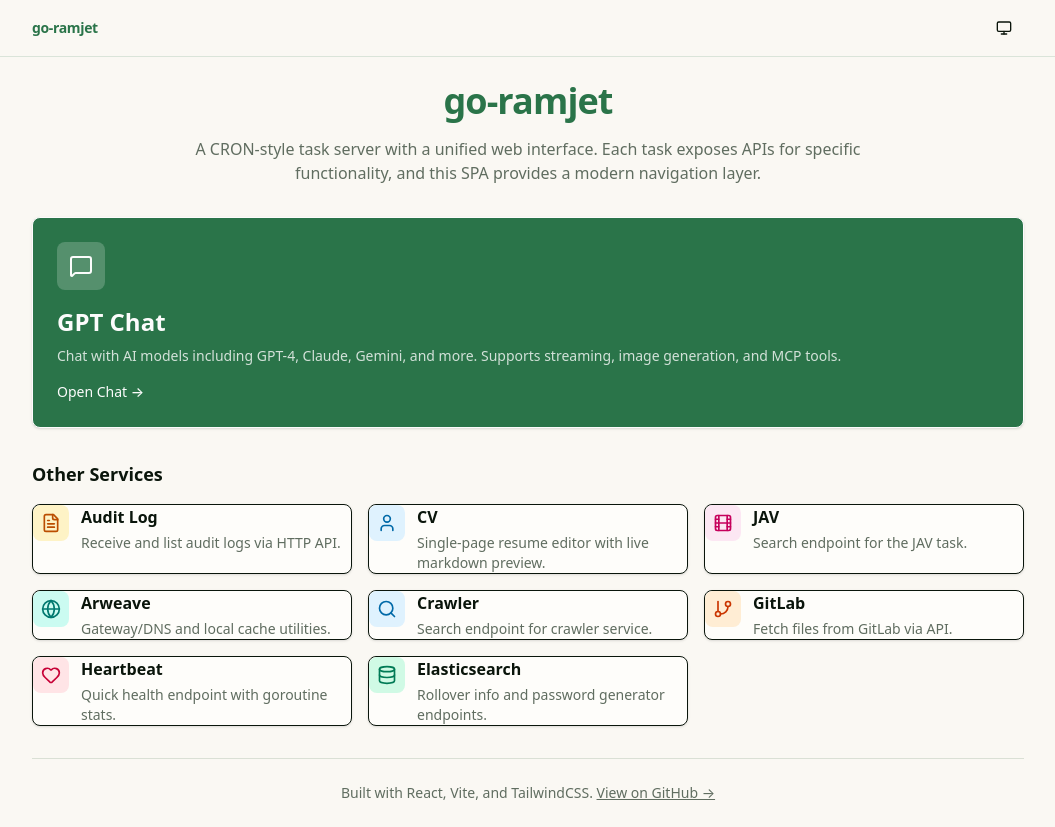
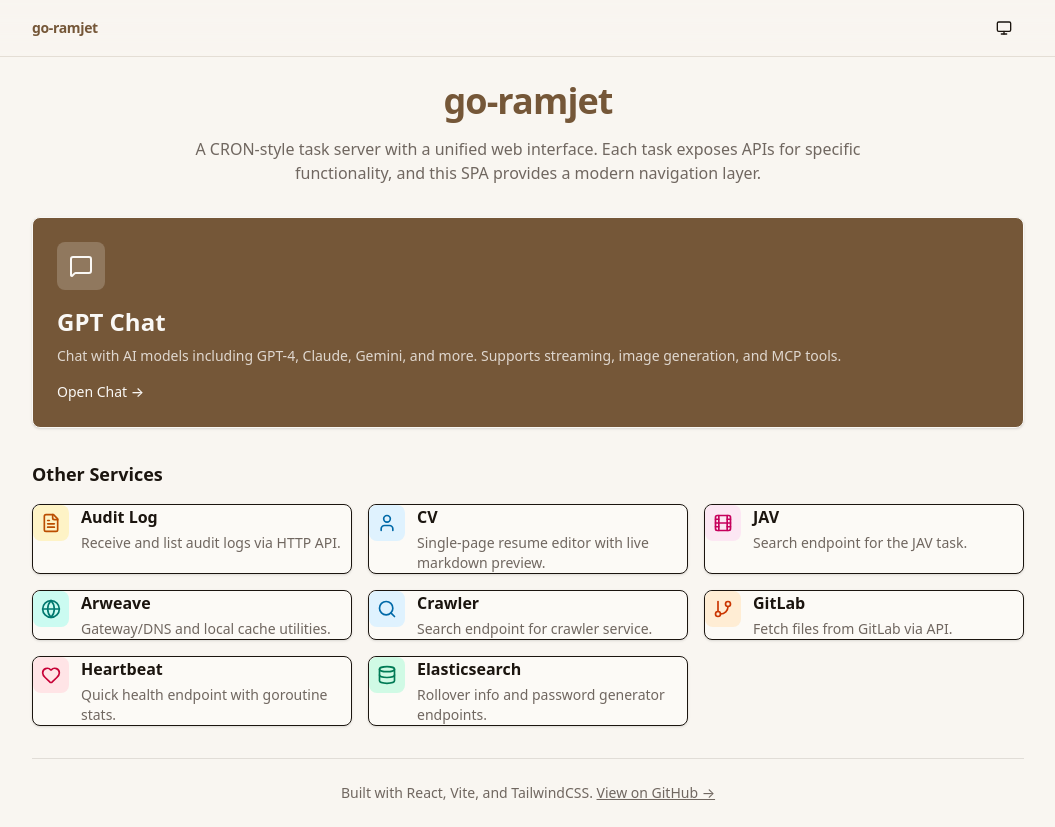
Before and after one commit to Laisky/go-ramjet, a React (Vite) app in the folder web/: page / in a window 1280 px wide. Shown: the whole page, without its empty margins (112-1167 px from the left). Built offline with nearby package versions, Linux system fonts and the light colour scheme; no server answers.

Commit message:
style: update color palette for light and dark themes to enhance visual consistency

```diff
--- a/web/src/styles/globals.css
+++ b/web/src/styles/globals.css
@@ -66,55 +66,55 @@ body {
 :root {
   color-scheme: light;
 
-  /* Core Palette - Light (Sage / Natural Calm) */
+  /* Core Palette - Light (Subtle Papyrus) */
 
-  /* Warm off-white background — like paper, not a screen */
-  --background: oklch(98% 0.008 95);
-  --foreground: oklch(18% 0.025 145);
+  /* Nearly neutral with the faintest warm breath */
+  --background: oklch(97.5% 0.008 85);
+  --foreground: oklch(20% 0.015 60);
 
-  /* Cards slightly warmer than background */
-  --card: oklch(99.5% 0.005 95);
-  --card-foreground: oklch(18% 0.025 145);
+  /* Cards: barely distinguishable from background */
+  --card: oklch(98.5% 0.006 85);
+  --card-foreground: oklch(20% 0.015 60);
 
-  --popover: oklch(99.5% 0.005 95);
-  --popover-foreground: oklch(18% 0.025 145);
+  --popover: oklch(98.5% 0.006 85);
+  --popover-foreground: oklch(20% 0.015 60);
 
-  /* Primary: sage green — muted, natural, calm */
-  --primary: oklch(50% 0.1 155);
-  --primary-foreground: oklch(99% 0 0);
+  /* Primary: quiet warm brown — present but never loud */
+  --primary: oklch(48% 0.06 65);
+  --primary-foreground: oklch(98% 0.005 85);
 
-  /* Secondary / Muted: warm gray-green */
-  --secondary: oklch(95% 0.012 130);
-  --secondary-foreground: oklch(25% 0.03 145);
+  /* Secondary / Muted: whisper of warmth */
+  --secondary: oklch(94% 0.008 80);
+  --secondary-foreground: oklch(30% 0.02 60);
 
-  --muted: oklch(95% 0.012 130);
-  --muted-foreground: oklch(52% 0.025 145);
+  --muted: oklch(94% 0.008 80);
+  --muted-foreground: oklch(52% 0.015 60);
 
-  /* Accent: soft sage tint for selected/hover states */
-  --accent: oklch(93% 0.03 150);
-  --accent-foreground: oklch(35% 0.08 155);
+  /* Accent: barely-there warm tint for hover/selected */
+  --accent: oklch(92.5% 0.015 80);
+  --accent-foreground: oklch(35% 0.04 60);
 
-  /* Semantic feedback — warm tones */
+  /* Semantic feedback */
   --destructive: oklch(58% 0.2 25);
   --destructive-foreground: oklch(99% 0 0);
 
-  --success: oklch(56% 0.15 150);
+  --success: oklch(56% 0.12 155);
   --success-foreground: oklch(99% 0 0);
 
   --warning: oklch(70% 0.15 70);
   --warning-foreground: oklch(99% 0 0);
 
-  /* Borders: warm gray-green, not cold */
-  --border: oklch(90% 0.016 130);
-  --input: oklch(90% 0.016 130);
-  --ring: oklch(50% 0.1 155);
+  /* Borders: gentle warm edge, almost neutral */
+  --border: oklch(90% 0.01 80);
+  --input: oklch(90% 0.01 80);
+  --ring: oklch(48% 0.06 65);
 
-  /* Semantic surface tints */
-  --surface-user: oklch(95% 0.04 150);       /* soft sage for user messages */
-  --surface-reasoning: oklch(97% 0.025 80);  /* amber tint for thinking */
-  --surface-assistant: oklch(99.5% 0.004 95); /* warm paper for AI replies */
+  /* Semantic surface tints — subtle differentiation */
+  --surface-user: oklch(94.5% 0.015 78);      /* faint warm tint for user */
+  --surface-reasoning: oklch(96% 0.012 80);   /* barely warm for thinking */
+  --surface-assistant: oklch(98% 0.005 85);   /* almost indistinguishable from card */
 
-  --shadow-soft: rgba(30, 45, 35, 0.07);
+  --shadow-soft: rgba(50, 40, 25, 0.05);
 
   /* Code tokens - Always Dark (Refined) */
   --code-surface: #0f172a;
@@ -133,51 +133,51 @@ body {
 .dark {
   color-scheme: dark;
 
-  /* Core Palette - Dark (Deep Forest / Olive Night) */
+  /* Core Palette - Dark (Quiet Warm Night) */
 
-  /* Deep olive-tinted dark background — warmer than pure black */
-  --background: oklch(13% 0.02 145);
-  --foreground: oklch(93% 0.015 110);
+  /* Deep near-neutral with the faintest warm undertone */
+  --background: oklch(14% 0.008 60);
+  --foreground: oklch(92% 0.008 80);
 
-  /* Cards: slightly lighter olive-dark */
-  --card: oklch(18% 0.025 145);
-  --card-foreground: oklch(93% 0.015 110);
+  /* Cards: subtle lift from background */
+  --card: oklch(18% 0.01 60);
+  --card-foreground: oklch(92% 0.008 80);
 
-  --popover: oklch(13% 0.02 145);
-  --popover-foreground: oklch(93% 0.015 110);
+  --popover: oklch(14% 0.008 60);
+  --popover-foreground: oklch(92% 0.008 80);
 
-  /* Primary: lighter sage — readable on dark */
-  --primary: oklch(68% 0.1 155);
-  --primary-foreground: oklch(14% 0.025 145);
+  /* Primary: muted warm tone — visible but restrained */
+  --primary: oklch(72% 0.06 70);
+  --primary-foreground: oklch(15% 0.01 60);
 
-  --secondary: oklch(22% 0.025 145);
-  --secondary-foreground: oklch(90% 0.012 110);
+  --secondary: oklch(22% 0.01 60);
+  --secondary-foreground: oklch(90% 0.006 80);
 
-  --muted: oklch(22% 0.025 145);
-  --muted-foreground: oklch(62% 0.02 145);
+  --muted: oklch(22% 0.01 60);
+  --muted-foreground: oklch(60% 0.01 70);
 
-  --accent: oklch(26% 0.05 150);
-  --accent-foreground: oklch(78% 0.08 155);
+  --accent: oklch(26% 0.02 65);
+  --accent-foreground: oklch(78% 0.04 70);
 
   --destructive: oklch(42% 0.16 25);
   --destructive-foreground: oklch(95% 0 0);
 
-  --success: oklch(38% 0.1 150);
+  --success: oklch(38% 0.1 155);
   --success-foreground: oklch(95% 0 0);
 
   --warning: oklch(45% 0.1 70);
   --warning-foreground: oklch(95% 0 0);
 
-  --border: oklch(25% 0.025 145);
-  --input: oklch(25% 0.025 145);
-  --ring: oklch(68% 0.1 155);
+  --border: oklch(25% 0.01 60);
+  --input: oklch(25% 0.01 60);
+  --ring: oklch(72% 0.06 70);
 
-  /* Semantic surface tints */
-  --surface-user: oklch(24% 0.045 150);       /* muted sage for user messages */
-  --surface-reasoning: oklch(22% 0.04 80);    /* amber-tinted for thinking */
-  --surface-assistant: oklch(18% 0.025 145);  /* slightly lighter card */
+  /* Semantic surface tints — subtle */
+  --surface-user: oklch(24% 0.018 65);       /* hint of warmth for user */
+  --surface-reasoning: oklch(21% 0.015 80);  /* barely warm for thinking */
+  --surface-assistant: oklch(18% 0.01 60);   /* just above card */
 
-  --shadow-soft: rgba(0, 0, 0, 0.4);
+  --shadow-soft: rgba(0, 0, 0, 0.35);
 }
 
 .dark body {
@@ -220,11 +220,11 @@ body {
 
 .surface-reasoning {
   background-color: var(--surface-reasoning);
-  border-color: oklch(82% 0.12 80);
+  border-color: oklch(82% 0.05 78);
 }
 
 .dark .surface-reasoning {
-  border-color: oklch(38% 0.08 80);
+  border-color: oklch(36% 0.04 70);
 }
 
 .surface-assistant {
--- a/web/src/styles/site-themes.css
+++ b/web/src/styles/site-themes.css
@@ -1,24 +1,24 @@
 :root[data-site='chat'].dark {
-  --background: oklch(13% 0.02 145);
-  --foreground: oklch(93% 0.015 110);
-  --card: oklch(18% 0.025 145);
-  --card-foreground: oklch(93% 0.015 110);
-  --popover: oklch(13% 0.02 145);
-  --popover-foreground: oklch(93% 0.015 110);
-  --primary: oklch(68% 0.1 155);
-  --primary-foreground: oklch(14% 0.025 145);
-  --secondary: oklch(22% 0.025 145);
-  --secondary-foreground: oklch(90% 0.012 110);
-  --muted: oklch(22% 0.025 145);
-  --muted-foreground: oklch(62% 0.02 145);
-  --accent: oklch(26% 0.05 150);
-  --accent-foreground: oklch(78% 0.08 155);
-  --border: oklch(25% 0.025 145);
-  --input: oklch(25% 0.025 145);
-  --ring: oklch(68% 0.1 155);
-  --surface-user: oklch(24% 0.045 150);
-  --surface-reasoning: oklch(22% 0.04 80);
-  --surface-assistant: oklch(18% 0.025 145);
+  --background: oklch(14% 0.008 60);
+  --foreground: oklch(92% 0.008 80);
+  --card: oklch(18% 0.01 60);
+  --card-foreground: oklch(92% 0.008 80);
+  --popover: oklch(14% 0.008 60);
+  --popover-foreground: oklch(92% 0.008 80);
+  --primary: oklch(72% 0.06 70);
+  --primary-foreground: oklch(15% 0.01 60);
+  --secondary: oklch(22% 0.01 60);
+  --secondary-foreground: oklch(90% 0.006 80);
+  --muted: oklch(22% 0.01 60);
+  --muted-foreground: oklch(60% 0.01 70);
+  --accent: oklch(26% 0.02 65);
+  --accent-foreground: oklch(78% 0.04 70);
+  --border: oklch(25% 0.01 60);
+  --input: oklch(25% 0.01 60);
+  --ring: oklch(72% 0.06 70);
+  --surface-user: oklch(24% 0.018 65);
+  --surface-reasoning: oklch(21% 0.015 80);
+  --surface-assistant: oklch(18% 0.01 60);
 }
 
 :root[data-site='cv']:not(.dark) {
```
